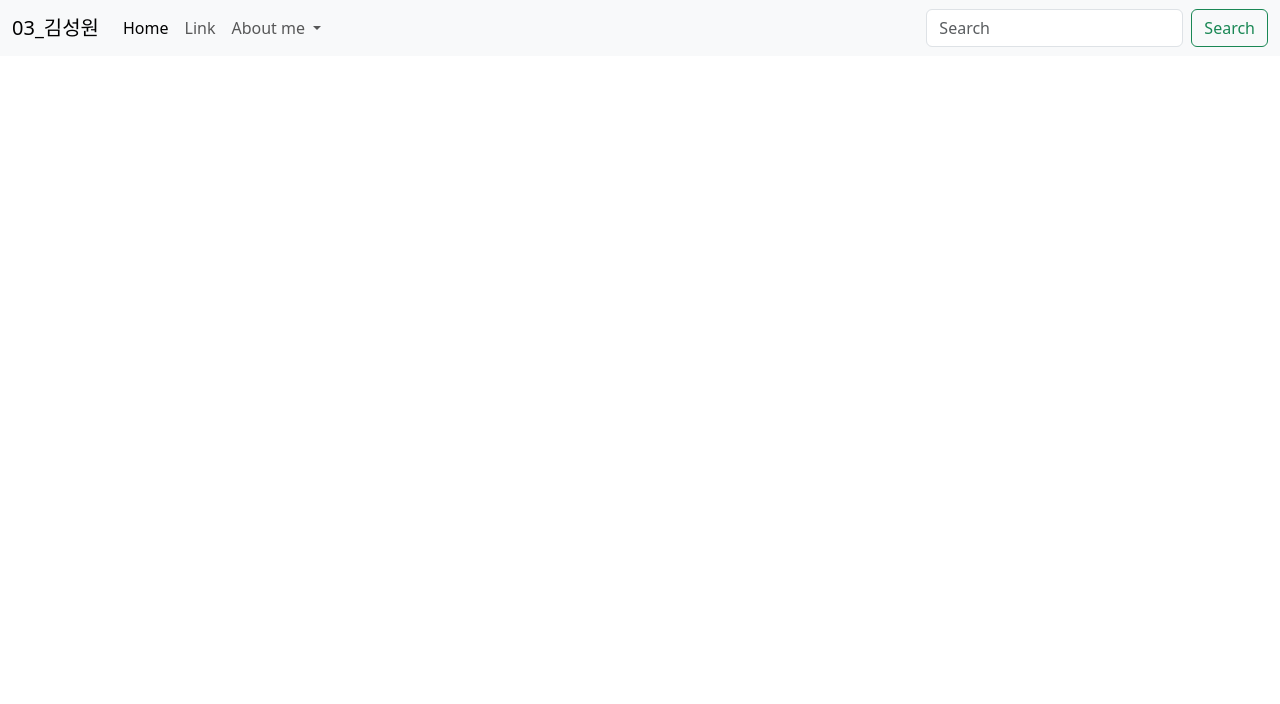
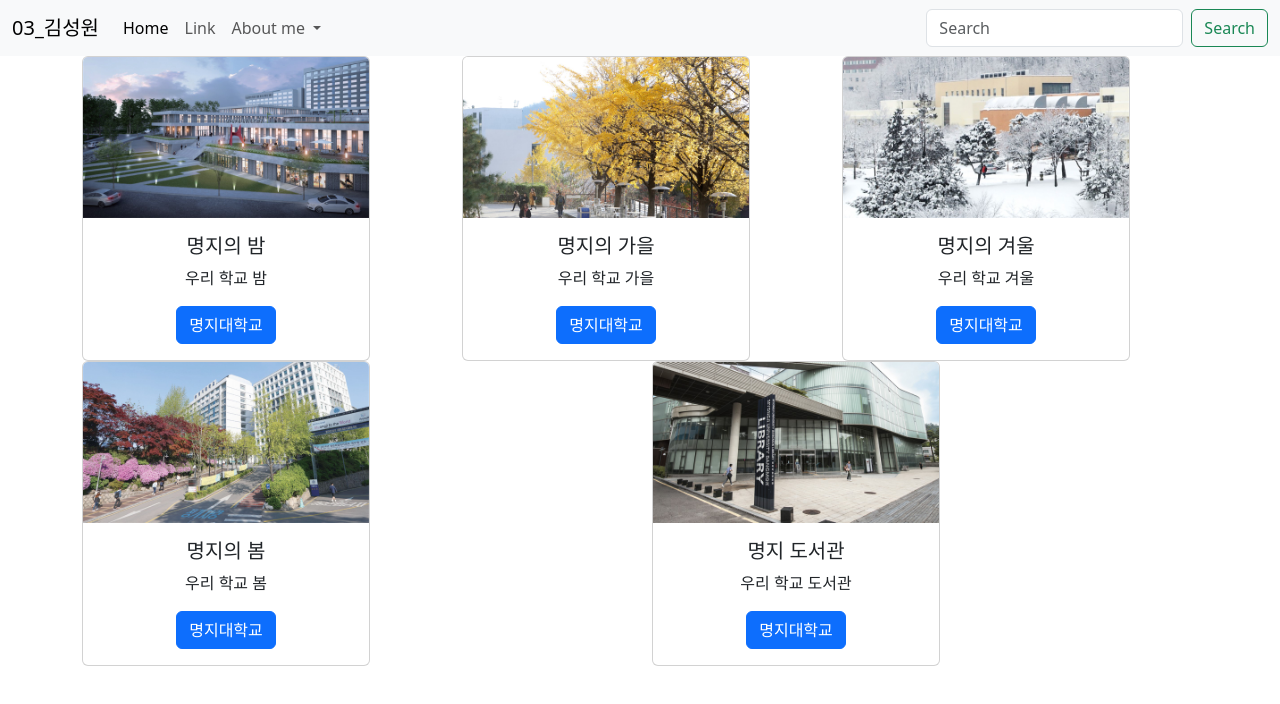
Before and after one commit to william050125/WEB2024, a plain HTML site: page 03_album.html in a window 1280 px wide. Drawn offline with nearby package versions, Linux system fonts and the light colour scheme.

Commit message:
add file

```diff
--- a/03_album.html
+++ b/03_album.html
@@ -38,6 +38,63 @@
           </div>
         </div>
       </nav>
+      <!-- 그리드 시작 -->
+      <div class="container text-center">
+        <div class="row">
+          <div class="col">
+            <div class="card" style="width: 18rem;">
+                <img src="night.jpeg" class="card-img-top" alt="...">
+                <div class="card-body" align="center">
+                  <h5 class="card-title">명지의 밤</h5>
+                  <p class="card-text">우리 학교 밤</p>
+                  <a href="#" class="btn btn-primary">명지대학교</a>
+                </div>
+              </div>
+          </div>
+          <div class="col">
+            <div class="card" style="width: 18rem;">
+                <img src="fall.jpg" class="card-img-top" alt="...">
+                <div class="card-body" align="center">
+                  <h5 class="card-title">명지의 가을</h5>
+                  <p class="card-text">우리 학교 가을</p>
+                  <a href="#" class="btn btn-primary">명지대학교</a>
+                </div>
+              </div>
+          </div>
+          <div class="col">
+            <div class="card" style="width: 18rem;">
+                <img src="snow.jpg" class="card-img-top" alt="...">
+                <div class="card-body" align="center">
+                  <h5 class="card-title">명지의 겨울</h5>
+                  <p class="card-text">우리 학교 겨울</p>
+                  <a href="#" class="btn btn-primary">명지대학교</a>
+                </div>
+              </div>
+          </div>
+          <div class="col">
+            <div class="card" style="width: 18rem;">
+                <img src="spring.jpg" class="card-img-top" alt="...">
+                <div class="card-body" align="center">
+                  <h5 class="card-title">명지의 봄</h5>
+                  <p class="card-text">우리 학교 봄</p>
+                  <a href="#" class="btn btn-primary">명지대학교</a>
+                </div>
+              </div>
+          </div>
+          <div class="col">
+            <div class="card" style="width: 18rem;">
+                <img src="lib.jpg" class="card-img-top" alt="...">
+                <div class="card-body" align="center">
+                  <h5 class="card-title">명지 도서관</h5>
+                  <p class="card-text">우리 학교 도서관</p>
+                  <a href="#" class="btn btn-primary">명지대학교</a>
+                </div>
+              </div>
+          </div>
+        </div>
+      </div>
+      <!-- 그리드 끝 -->
+
     <script src="https://cdn.jsdelivr.net/npm/bootstrap@5.3.3/dist/js/bootstrap.bundle.min.js" integrity="sha384-YvpcrYf0tY3lHB60NNkmXc5s9fDVZLESaAA55NDzOxhy9GkcIdslK1eN7N6jIeHz" crossorigin="anonymous"></script>
   </body>
 </html>
```
Also changed, not shown: 03_im.html (+52 -0 lines).
